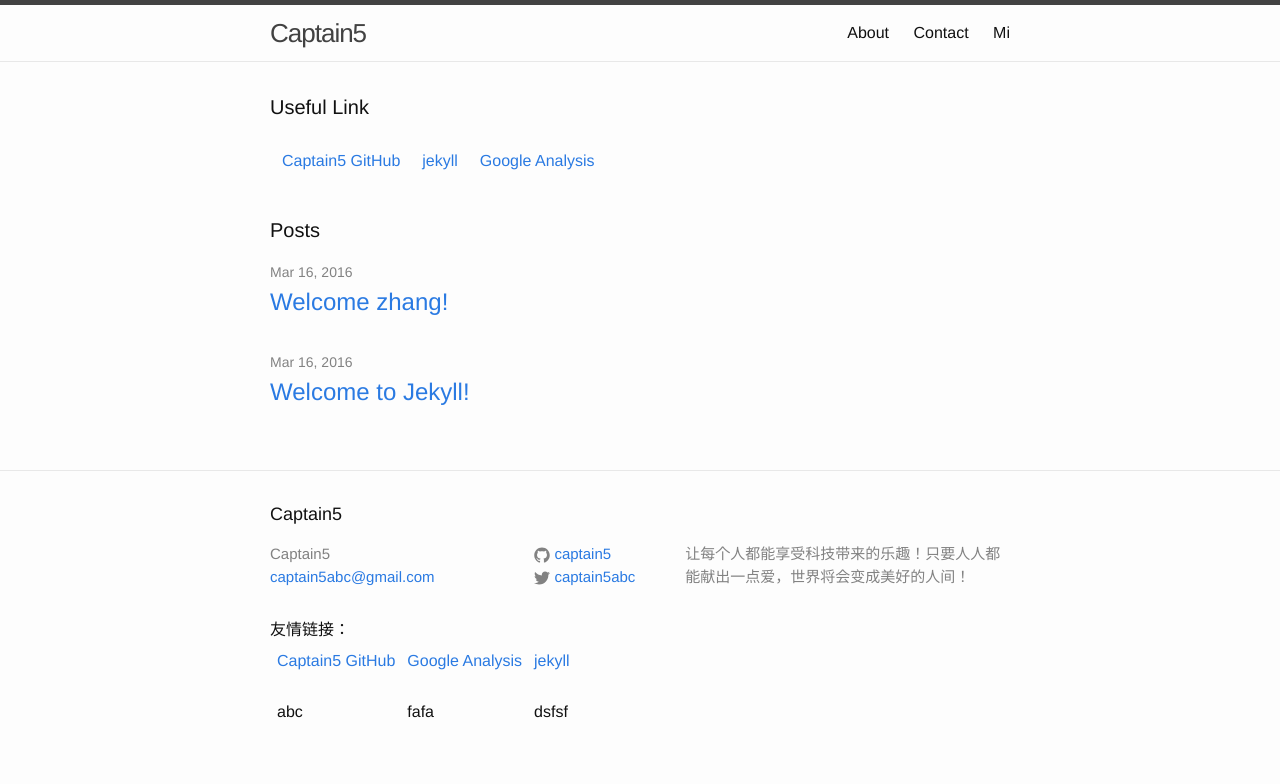
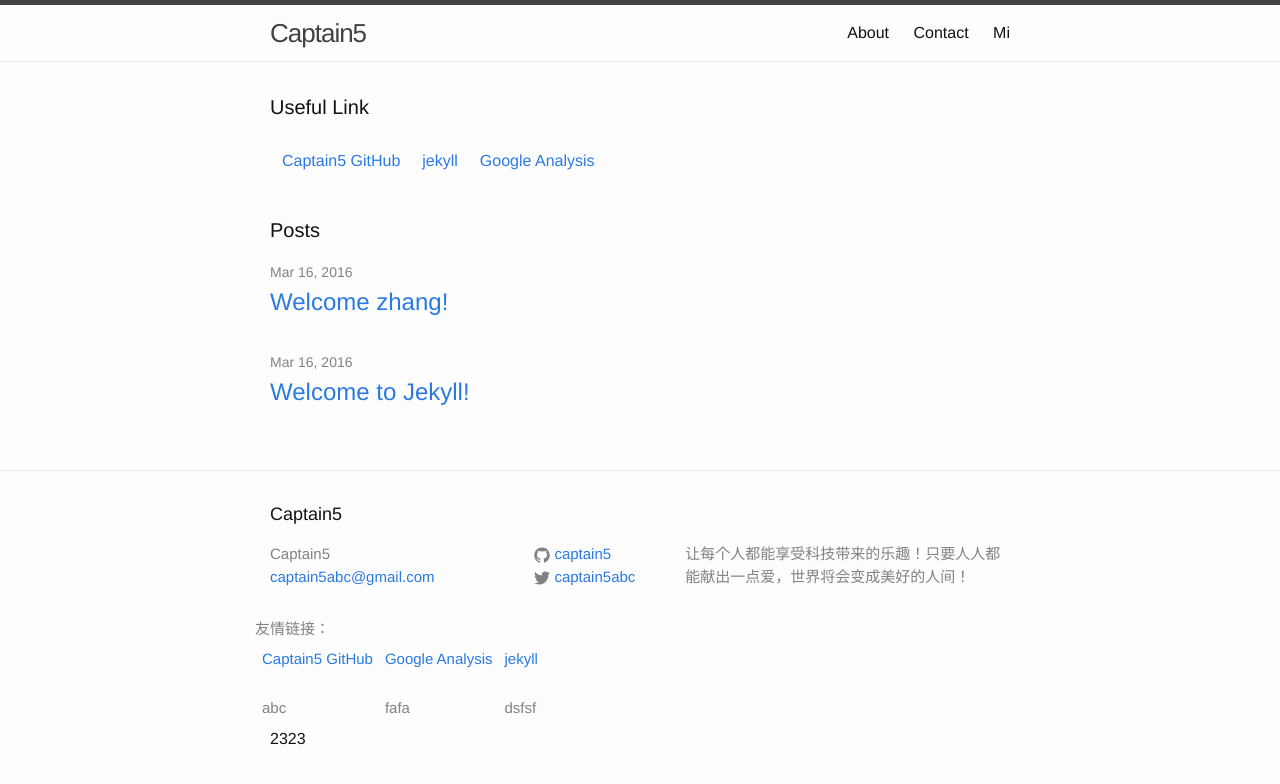
Before and after one commit to captain5/captain5.github.io, a Jekyll site: the page built from index.html, in a window 1280 px wide. Shown: the top 784 px of the page. Built offline with Jekyll 4.4.1, drawn with Linux system fonts in a browser that asks for light colours.

Commit message:
Update footer.html

```diff
--- a/_includes/footer.html
+++ b/_includes/footer.html
@@ -31,9 +31,7 @@
       <div class="footer-col footer-col-3">
         <p>{{ site.description }}</p>
       </div>
-    </div>
-    <div>
-     <table cellpadding=5>
+       <table cellpadding=5>
       友情链接：
       <tr>
         <td><p><a href="https://github.com/captain5"  target="_black">Captain5 GitHub</a></p></td>
@@ -46,6 +44,9 @@
         <td>dsfsf</td>
       </tr>
      </table>
+    </div>
+    <div>
+    2323
    </div>
 
   </div>
```
